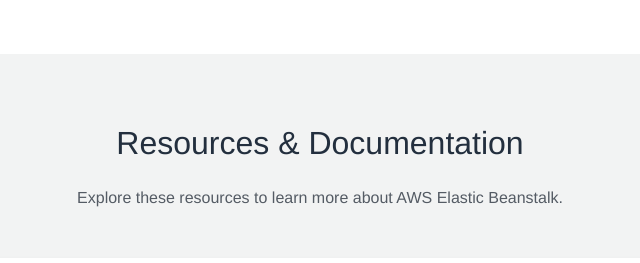
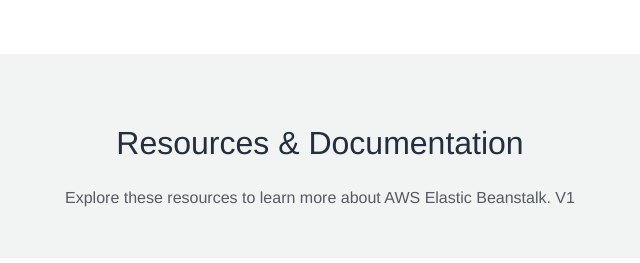
Before and after one commit to RajeshRana1984/eb-cp-demo, a website: page index.html in a window 1280 px wide. Shown: the part 1642-1905 px from the top of the page, 320-960 px from the left. Drawn offline with Linux system fonts and the light colour scheme.

Commit message:
new file

```diff
--- a/index.html
+++ b/index.html
@@ -311,7 +311,7 @@
   <div class="container">
     <div class="section-title">
       <h2>Resources & Documentation</h2>
-      <p>Explore these resources to learn more about AWS Elastic Beanstalk.</p>
+      <p>Explore these resources to learn more about AWS Elastic Beanstalk. V1</p>
     </div>
     <ul class="resource-list">
       <li class="resource-item">
```
